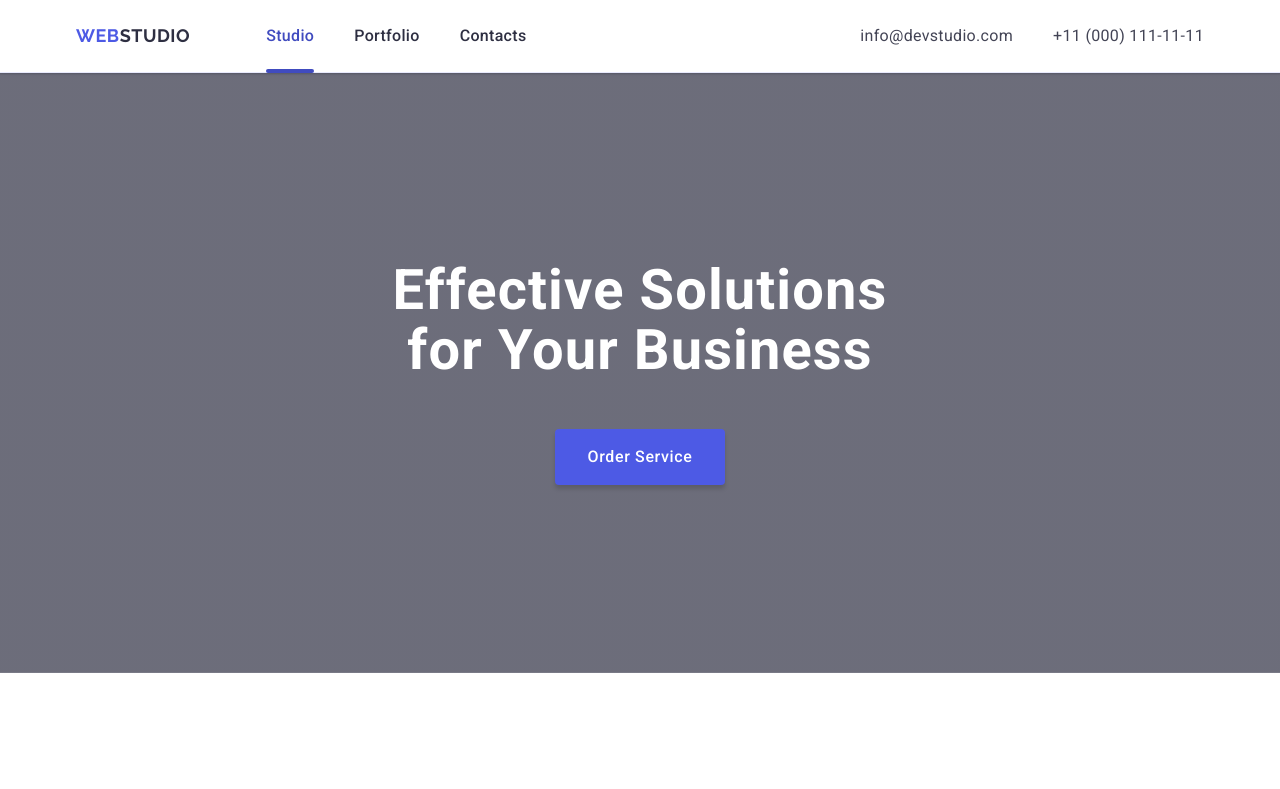
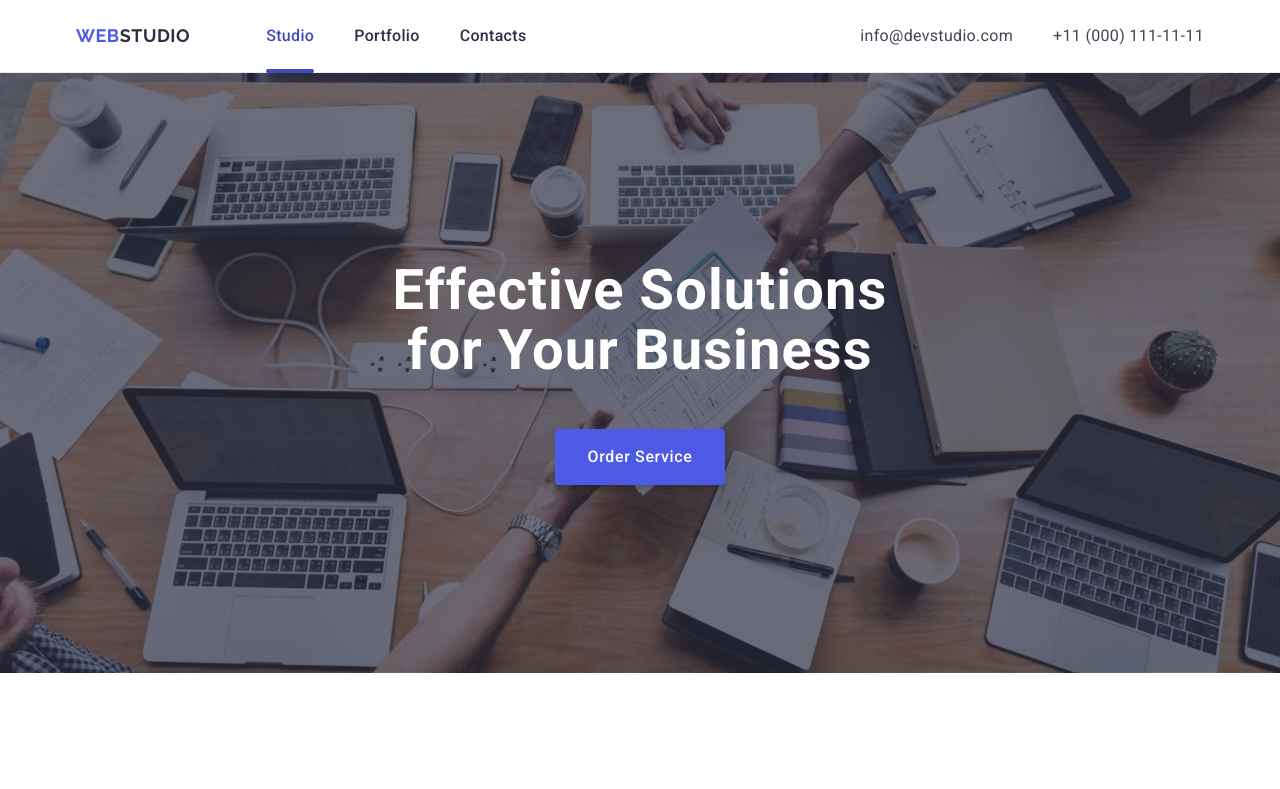
Before and after one commit to yuliiababkina/goit-markup-hw-04, a plain HTML site: page index.html in a window 1280 px wide. Shown: the top 789 px of the page. Drawn offline with nearby package versions, Linux system fonts and the light colour scheme; the site is published under a folder, as on GitHub Pages, so addresses that start at the root find nothing.

Commit message:
fixed bg-image

```diff
--- a/css/styles.css
+++ b/css/styles.css
@@ -188,7 +188,7 @@ p {
             rgba(46, 47, 66, 0.7),
             rgba(46, 47, 66, 0.7)
         ),
-        url(/images/hero-section-bg.jpg);
+        url(../images/hero-section-bg.jpg);
     background-position: center;
     background-repeat: no-repeat;
     background-size: cover;
```
